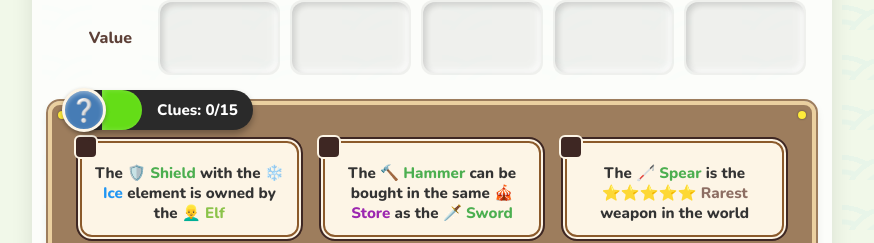
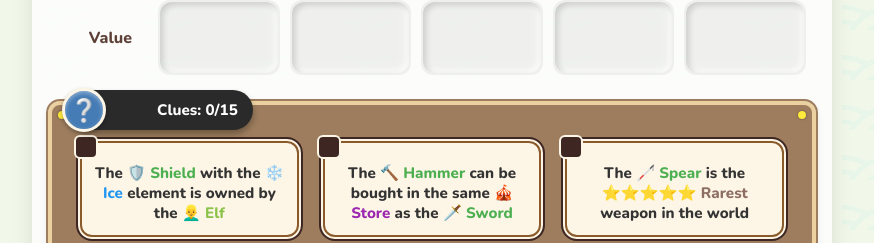
Before and after one commit to Feltoo/Profile-Match, a React (Vite) app: page / in a window 1280 px wide. Shown: the part 620-863 px from the top of the page, without its empty margins (208-1082 px from the left). Built offline with nearby package versions, Linux system fonts and the light colour scheme.

Commit message:
Fix gap in clues badge progress bar

```diff
--- a/src/App.css
+++ b/src/App.css
@@ -308,15 +308,24 @@
   box-shadow: inset 0 2px 4px rgba(255,255,255,0.4), 0 2px 4px rgba(0,0,0,0.3);
 }
 
+.clues-badge-track {
+  position: absolute;
+  top: 0;
+  left: 0;
+  width: 100%;
+  height: 100%;
+  background: transparent;
+  border-radius: 20px;
+  overflow: hidden;
+  z-index: 1; /* Below text and icon */
+}
+
 .clues-badge-progress {
-  position: absolute;
-  left: 30px;
   height: 100%;
-  width: 50px;
+  width: 0%;
   background: #64dd17;
-  border-radius: 0 20px 20px 0;
-  z-index: 2;
-  box-shadow: inset 2px 0 5px rgba(255,255,255,0.2);
+  transition: width 0.3s ease;
+  box-shadow: inset 0 2px 5px rgba(255,255,255,0.2);
 }
 
 .clues-badge-text {
--- a/src/App.jsx
+++ b/src/App.jsx
@@ -165,11 +165,11 @@ function App() {
           <div className="clues-badge-icon">
             <span style={{ fontSize: '1.4rem' }}>❔</span>
           </div>
-          <div className="clues-badge-progress" style={{
-            width: `calc(40px + ${(
-              level1.clues.filter(clue => clue.check && clue.check(gridState)).length / level1.clues.length
-            ) * 100}%)`
-          }}></div>
+          <div className="clues-badge-track">
+            <div className="clues-badge-progress" style={{
+              width: `${(level1.clues.filter(clue => clue.check && clue.check(gridState)).length / level1.clues.length) * 100}%`
+            }}></div>
+          </div>
           <span className="clues-badge-text">
             Clues: {level1.clues.filter(clue => clue.check && clue.check(gridState)).length}/{level1.clues.length}
           </span>
```
